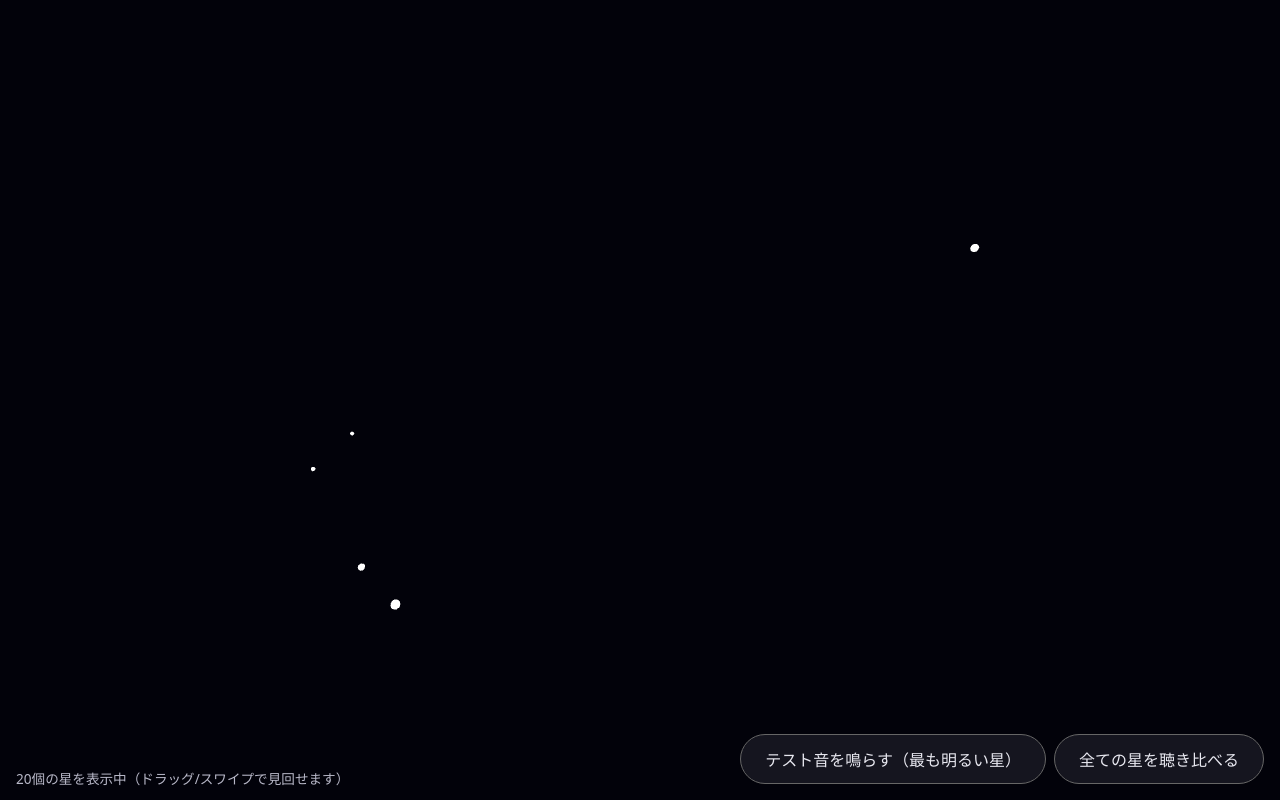
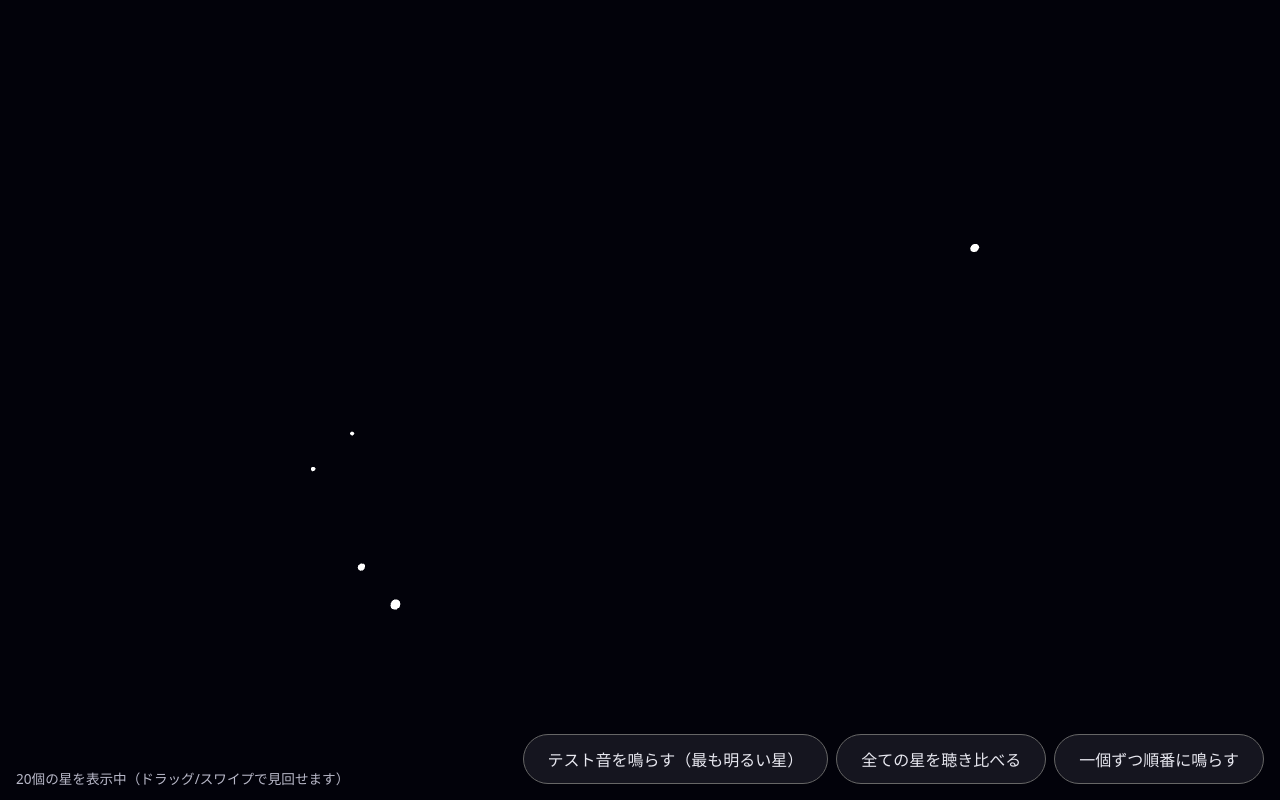
Before and after one commit to kisakutanaka/SoniSphere, a website built with Vite: page index.html in a window 1280 px wide. Both pictures are taken after a click on the button "タップして音を有効にする". Built offline with nearby package versions, Linux system fonts and the light colour scheme.

Commit message:
一個ずつ順番に鳴らすテストボタンを追加
「全ての星を聴き比べる」(0.15秒間隔)は音が重なりやすいため、前の星の余韻が
収まってから次が鳴る1.5秒間隔の再生モードを別ボタンで用意した。

```diff
--- a/src/main.ts
+++ b/src/main.ts
@@ -51,7 +51,16 @@ function addTestButtons(audio: SpatialAudio, stars: Star[]) {
     stars.forEach((star, i) => audio.playStar(star, i * 0.15))
   })
 
-  controls.append(singleButton, allButton)
+  // 前の星の余韻がおおよそ収まってから次が鳴るよう間隔を空け、
+  // 一つずつの音の違いを聴き取りやすくする（重なりの少ないメロディ的な聴き方）。
+  const SEQUENTIAL_GAP_SEC = 1.5
+  const sequentialButton = document.createElement('button')
+  sequentialButton.textContent = '一個ずつ順番に鳴らす'
+  sequentialButton.addEventListener('click', () => {
+    stars.forEach((star, i) => audio.playStar(star, i * SEQUENTIAL_GAP_SEC))
+  })
+
+  controls.append(singleButton, allButton, sequentialButton)
   app.appendChild(controls)
 }
 
--- a/src/style.css
+++ b/src/style.css
@@ -66,6 +66,9 @@ body {
   position: absolute;
   right: 1rem;
   bottom: 1rem;
+  max-width: calc(100% - 2rem);
   display: flex;
+  flex-wrap: wrap;
+  justify-content: flex-end;
   gap: 0.5rem;
 }
```
Also changed, not shown: Step.md (+6 -0 lines).
